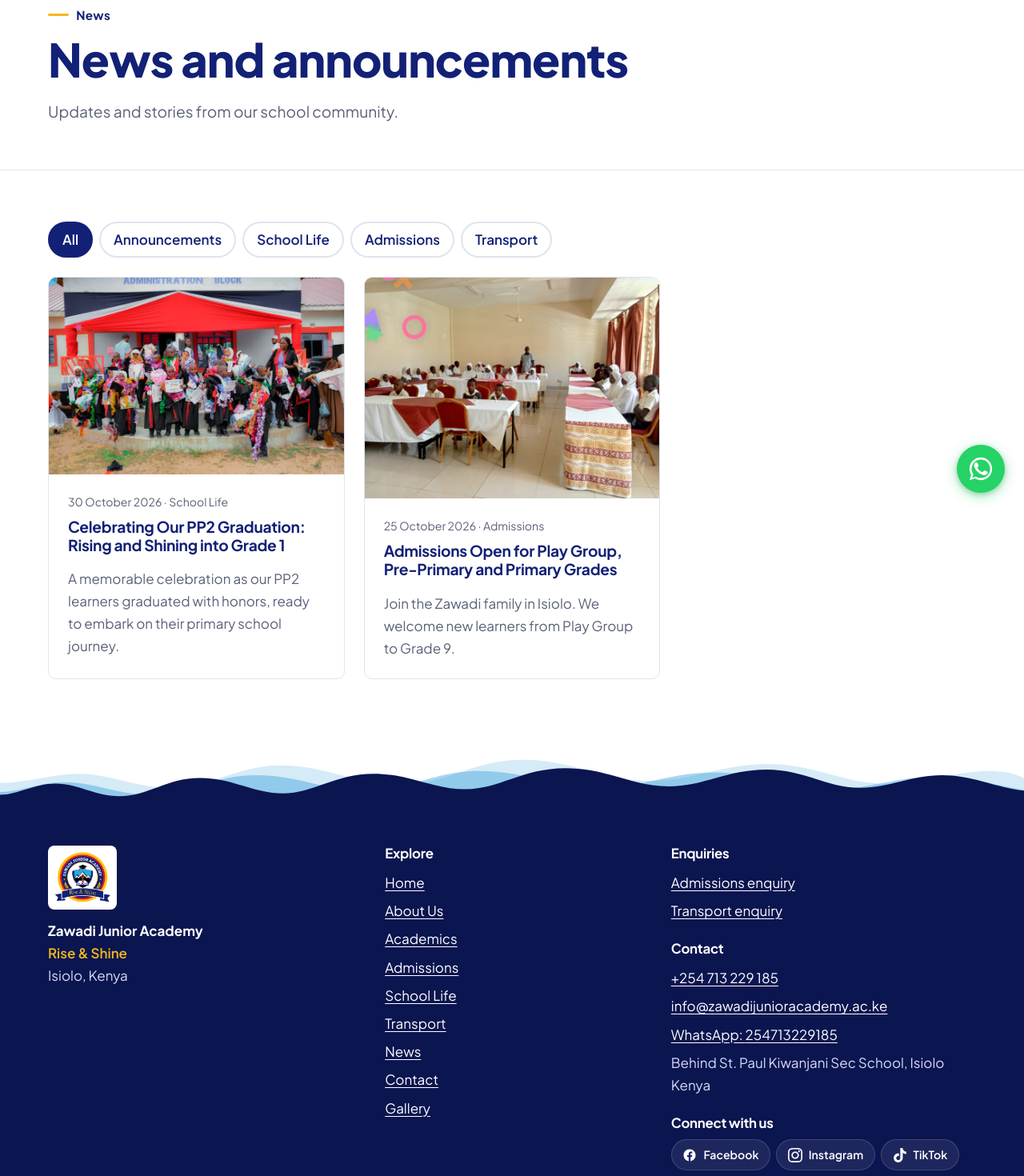
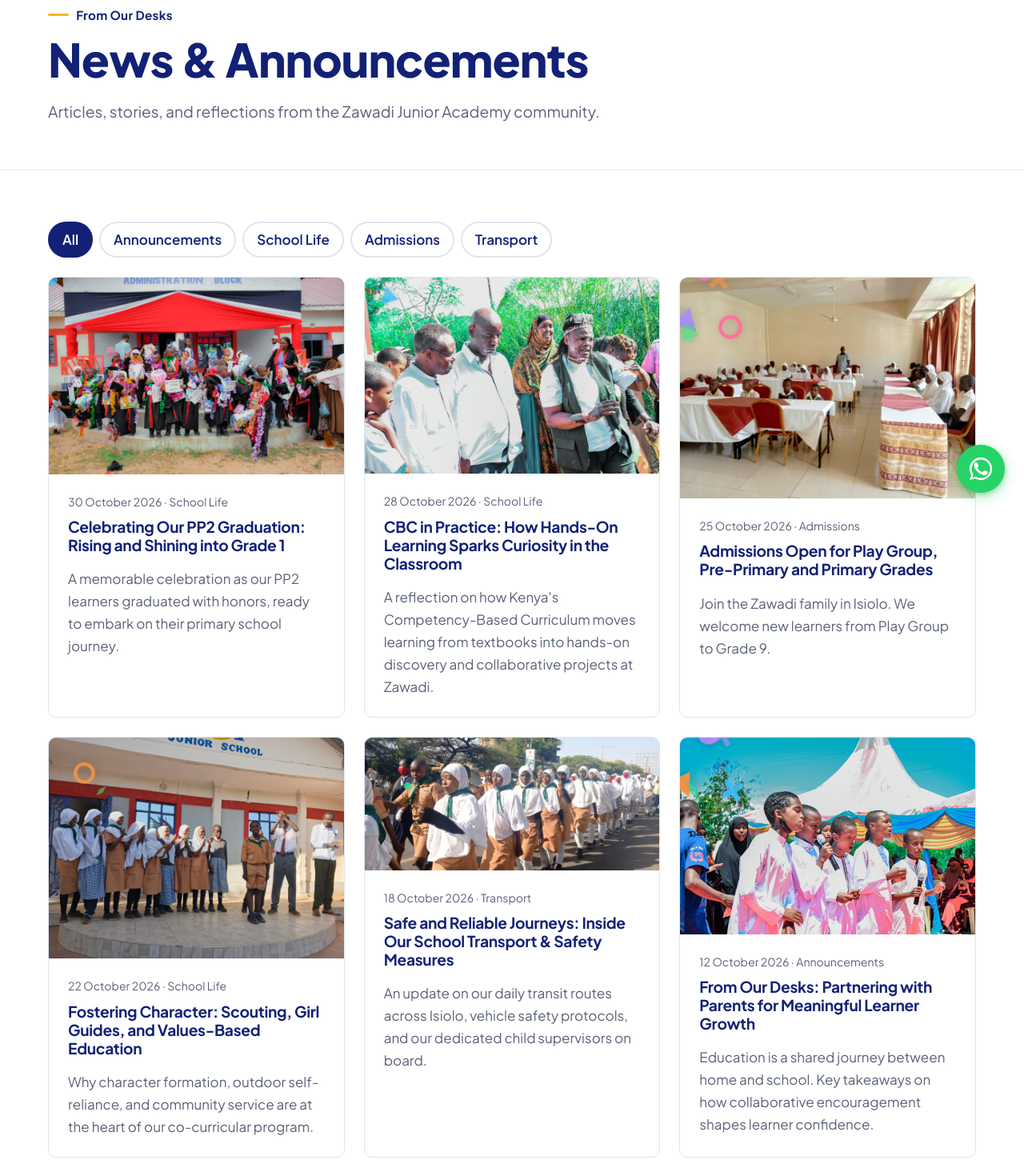
Before and after one commit to Amalgamate/zawadi-junior-academy, a React (Vite) app: page /news in a window 1280 px wide. Shown: the part 160-1630 px from the top of the page at 80% size. Built offline with nearby package versions, Linux system fonts and the light colour scheme; no server answers.

Commit message:
feat: add 4 blog-style announcements and rename section to From Our Desks

```diff
--- a/src/content/news.ts
+++ b/src/content/news.ts
@@ -38,6 +38,25 @@
     },
   },
   {
+    slug: "cbc-in-practice-experiential-learning",
+    title: "CBC in Practice: How Hands-On Learning Sparks Curiosity in the Classroom",
+    date: "2026-10-28",
+    category: "School Life",
+    summary: "A reflection on how Kenya's Competency-Based Curriculum moves learning from textbooks into hands-on discovery and collaborative projects at Zawadi.",
+    body: [
+      "At Zawadi Junior Academy, education is not a passive exercise in memorizing notes — it is an active exploration of the world. Through the Competency-Based Curriculum (CBC), our teachers design classroom lessons where concepts come alive through practical tasks.",
+      "In our science and agriculture sessions, learners don't just read about plant life cycles; they germinate seeds, measure leaf growth, and observe soil moisture firsthand in our school environment. In numeracy and literacy, collaborative group activities encourage children to explain their thinking, listen to their peers, and build confidence speaking up.",
+      "When children understand the 'why' behind what they learn, their natural curiosity flourishes. We are proud to see our learners developing problem-solving skills, teamwork, and digital literacy that will serve them for years to come.",
+    ],
+    image: {
+      src: "/media/school-photo-27.jpg",
+      alt: "Zawadi pupils focused on classroom coursework and hands-on exercises",
+      label: "CBC Learning in Action",
+      w: 1600,
+      h: 1066,
+    },
+  },
+  {
     slug: "term-dates-and-admissions-open",
     title: "Admissions Open for Play Group, Pre-Primary and Primary Grades",
     date: "2026-10-25",
@@ -50,6 +69,63 @@
     ],
     image: images.news,
   },
+  {
+    slug: "fostering-character-through-scouting-and-service",
+    title: "Fostering Character: Scouting, Girl Guides, and Values-Based Education",
+    date: "2026-10-22",
+    category: "School Life",
+    summary: "Why character formation, outdoor self-reliance, and community service are at the heart of our co-curricular program.",
+    body: [
+      "Academic excellence is only half of a child's education — the other half is character, empathy, and integrity. At Zawadi, our scouting and guiding movement plays a vital role in grounding learners with life skills and discipline.",
+      "Weekly parade drills, first-aid basics, teamwork challenges, and community service projects teach learners to be dependable, self-driven, and supportive of one another. Children learn the value of duty to God, duty to others, and duty to self.",
+      "Seeing our scouts stand tall on stage, guide their fellow pupils during assemblies, and lead campus clean-up drives reinforces our belief that great leaders are built through consistent everyday habits.",
+    ],
+    image: {
+      src: "/media/school-photo-04.jpg",
+      alt: "Zawadi learners in scout scarves and school uniform participating in school activities",
+      label: "Scouting and Character Development",
+      w: 1600,
+      h: 1200,
+    },
+  },
+  {
+    slug: "safe-reliable-school-transport-isiolo",
+    title: "Safe and Reliable Journeys: Inside Our School Transport & Safety Measures",
+    date: "2026-10-18",
+    category: "Transport",
+    summary: "An update on our daily transit routes across Isiolo, vehicle safety protocols, and our dedicated child supervisors on board.",
+    body: [
+      "A successful school day begins with a calm, dependable commute. For many parents in Isiolo, knowing their child is picked up on time and delivered safely home provides invaluable peace of mind.",
+      "Our school transport service covers major residential routes in Isiolo town, Kiwanjani, Bulla Pesa, and neighboring areas. Each van operates on scheduled morning and afternoon routes, driven by experienced, vetted professionals.",
+      "Every vehicle is accompanied by an adult supervisor who assists younger learners with boarding, ensures seatbelt compliance, and oversees safe handover at designated stops. Vehicles undergo routine mechanical servicing to maintain strict compliance with national transport standards.",
+    ],
+    image: {
+      src: "/media/school-photo-14.jpg",
+      alt: "Zawadi school transport van ensuring safe daily commute in Isiolo",
+      label: "Safe School Transport",
+      w: 1599,
+      h: 720,
+    },
+  },
+  {
+    slug: "partnering-with-parents-strong-foundation",
+    title: "From Our Desks: Partnering with Parents for Meaningful Learner Growth",
+    date: "2026-10-12",
+    category: "Announcements",
+    summary: "Education is a shared journey between home and school. Key takeaways on how collaborative encouragement shapes learner confidence.",
+    body: [
+      "When schools and parents pull in the same direction, children flourish. At Zawadi Junior Academy, we view parents and guardians not as spectators, but as vital co-educators in their children's formative years.",
+      "Our termly academic consultations and continuous feedback loops give families clear visibility into each child's social progress and academic milestones. We encourage parents to set aside dedicated reading time at home, celebrate effort rather than just test scores, and foster open dinner-table conversations about their day.",
+      "Our doors remain open to all parents who wish to consult with teachers or the administration. Together, we provide the steady foundation our children need to Rise and Shine.",
+    ],
+    image: {
+      src: "/media/school-photo-22.jpg",
+      alt: "Zawadi Junior Academy teachers and staff engaged in collaborative planning",
+      label: "Teacher and Parent Collaboration",
+      w: 1392,
+      h: 928,
+    },
+  },
 ];
 
 export const categories = ["All", "Announcements", "School Life", "Admissions", "Transport"] as const;
--- a/src/pages/Home.tsx
+++ b/src/pages/Home.tsx
@@ -20,7 +20,7 @@
     "Zawadi Junior Academy | Play Group to Grade 9 in Isiolo, Kenya",
     "Zawadi Junior Academy in Isiolo, Kenya supports learners from Play Group to Grade 9. Enquire about admission and school transport."
   );
-  const latest = [...posts].sort((a, b) => b.date.localeCompare(a.date)).slice(0, 3);
+  const latest = [...posts].sort((a, b) => b.date.localeCompare(a.date)).slice(0, 6);
 
   return (
     <>
@@ -120,10 +120,10 @@
       <Section className="tint">
         <div className="section-head row">
           <div>
-            <p className="eyebrow">News</p>
-            <h2>News and announcements</h2>
+            <p className="eyebrow">From Our Desks</p>
+            <h2>News &amp; Announcements</h2>
           </div>
-          <Link to="/news" className="text-link">All news</Link>
+          <Link to="/news" className="text-link">All posts &rarr;</Link>
         </div>
         {latest.length === 0 ? (
           <p className="muted">There are no announcements right now. Please check back soon.</p>
--- a/src/pages/News.tsx
+++ b/src/pages/News.tsx
@@ -14,7 +14,11 @@
 
   return (
     <>
-      <PageHeader eyebrow="News" title="News and announcements" lead="Updates and stories from our school community." />
+      <PageHeader
+        eyebrow="From Our Desks"
+        title="News &amp; Announcements"
+        lead="Articles, stories, and reflections from the Zawadi Junior Academy community."
+      />
 
       <Section>
         {posts.length > 0 && (
```
